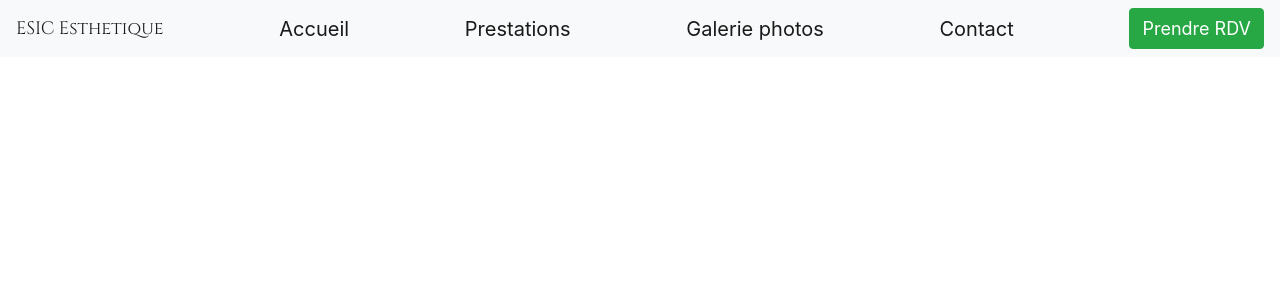
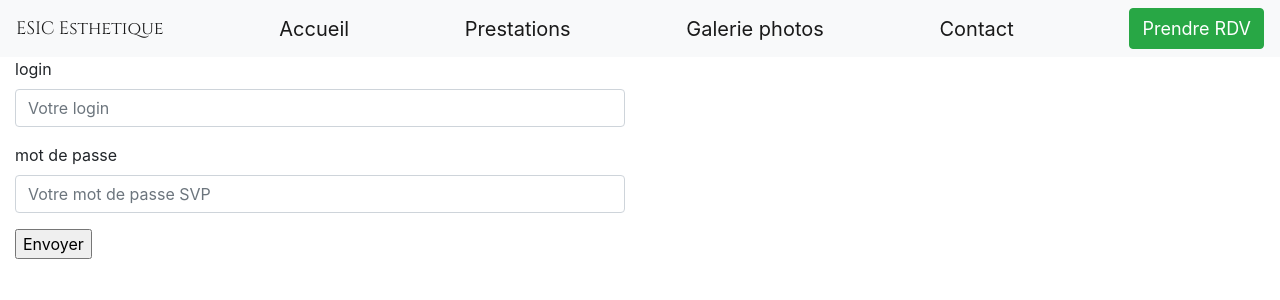
Before and after one commit to Yacine91/salonEsthetique, an Angular app: page /rendez-vous in a window 1280 px wide. Before the commit this address led to /. Shown: the top 300 px of the page. Built offline with nearby package versions, Linux system fonts and the light colour scheme.

Commit message:
form connect

```diff
--- a/src/app/app.component.html
+++ b/src/app/app.component.html
@@ -6,9 +6,9 @@
   <a class="navbar-brand" routerLink='home'>Accueil</a>
   <a class="navbar-brand" routerLink='prestation'>Prestations</a>
   <a class="navbar-brand" routerLink='pictures'>Galerie photos</a>
-  <a class="navbar-brand" routerLink='contact'>Contact</a>
+  <a class="navbar-brand" routerLink='rendez-vous'>Contact</a>
   <form class="form-inline">
-    <button class="btn btn-success my-2 my-sm-0" type="submit"> Prendre RDV </button>
+    <button class="btn btn-success my-2 my-sm-0" type="submit" routLink='rendez-vous'> Prendre RDV </button>
   </form>
 </nav>
 
--- /dev/null
+++ b/src/app/rendez-vous/rendez-vous.component.html
@@ -0,0 +1,15 @@
+<div layout-align="center">
+    <div class="col-md-6">
+       <label for="">login</label>
+        <input id="login" type="login" name="login" class="form-control" placeholder="Votre login">
+        <p class="comments"></p>
+    </div>
+    <div class="col-md-6">
+      <label for="">mot de passe</label>
+      <input id="mdp" type="mdp" name="mdp" class="form-control" placeholder="Votre mot de passe SVP">
+    <p class="comments"></p>
+    </div>
+  <div class="col-md-12">
+  <input type="submit" class="button1" value="Envoyer">
+</div>
+</div>
--- /dev/null
+++ b/src/app/rendez-vous/rendez-vous.component.ts
@@ -0,0 +1,15 @@
+import { Component, OnInit } from '@angular/core';
+
+@Component({
+  selector: 'app-rendez-vous',
+  templateUrl: './rendez-vous.component.html',
+  styleUrls: ['./rendez-vous.component.css']
+})
+export class RendezVousComponent implements OnInit {
+
+  constructor() { }
+
+  ngOnInit() {
+  }
+
+}
```
Also changed, not shown: src/app/app.module.ts (+5 -2 lines), src/app/rendez-vous/rendez-vous.component.css (added), 2 other files (tests, documents, lock files or other folders).
